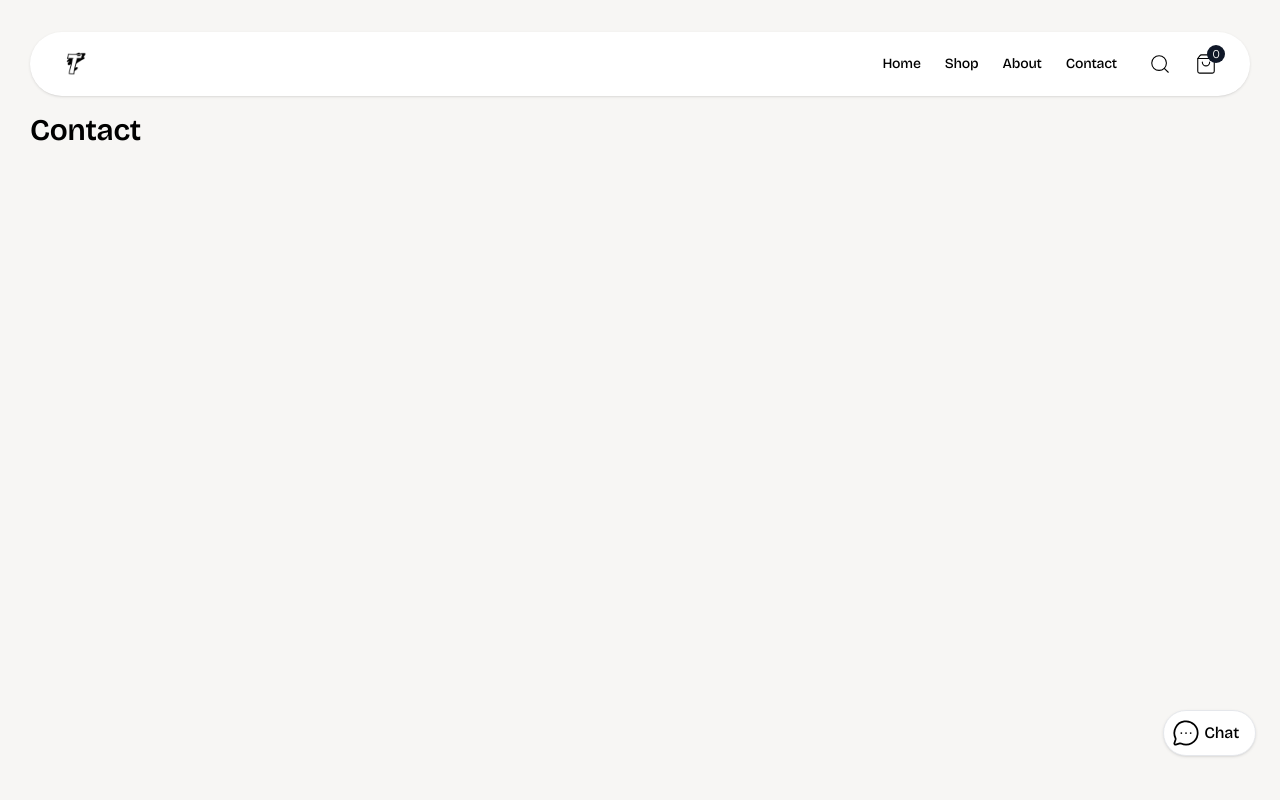
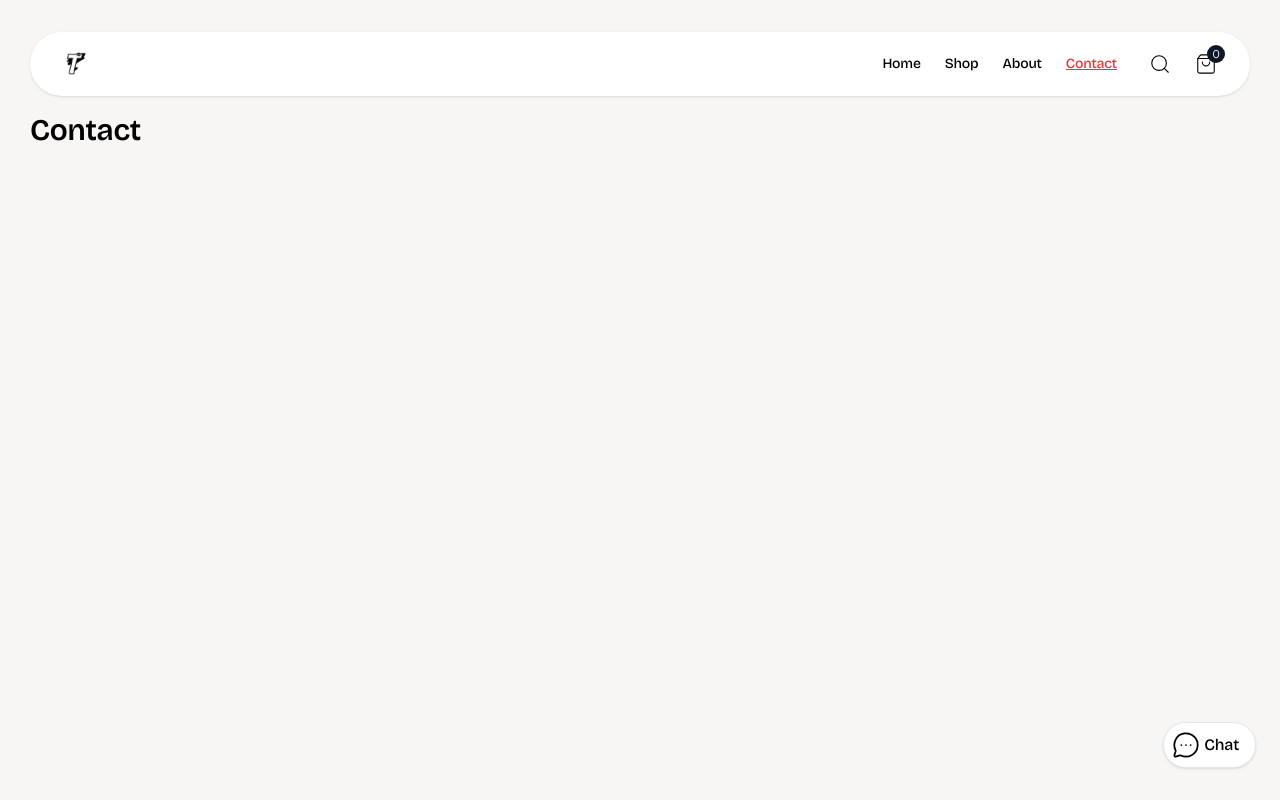
Before and after one commit to deraolisah/tilo, a React (Vite) app: page /contact in a window 1280 px wide. Shown: the top 800 px of the page. Built offline with nearby package versions, Linux system fonts and the light colour scheme.

Commit message:
Modified: NavLink with isActive className

```diff
--- a/src/components/Chatbox.jsx
+++ b/src/components/Chatbox.jsx
@@ -3,7 +3,7 @@ import { useState } from "react";
 
 const ChatIcon = ({ toggleMessage }) => (
   <div
-    className="fixed z-20 bottom-8 md:bottom-11 right-4 md:right-6 bg-white rounded-full p-2 pr-4 shadow border border-gray-200 cursor-pointer flex items-center gap-1 font-medium"
+    className="fixed z-20 bottom-8 right-4 md:right-6 bg-white rounded-full p-2 pr-4 shadow border border-gray-200 cursor-pointer flex items-center gap-1 font-medium"
     onClick={toggleMessage}
   >
     <MessageCircleMore size={28} strokeWidth={1.5} />
@@ -20,11 +20,11 @@ const Chatbox = () => {
   };
 
   return (
-    <div className="fixed top-0 left-0 w-full h-full p-4 md:p-6 md:pb-10 flex items-end justify-end">
+    <div className="">
       {!messageOpen ? (
         <ChatIcon toggleMessage={toggleMessage} />
       ) : (
-        <div className="">
+        <div className="fixed z-20 top-0 left-0 w-full h-full p-4 md:p-6 md:pb-8 flex items-end justify-end">
           <div className="bg-white w-full max-w-sm overflow-y-auto rounded-2xl p-4 z-50 relative">
             <button
               type="button"
--- a/src/components/Navbar.jsx
+++ b/src/components/Navbar.jsx
@@ -1,5 +1,5 @@
 import React, { useState } from 'react';
-import { Link } from 'react-router-dom';
+import { Link, NavLink } from 'react-router-dom';
 import { Menu, Search, ShoppingBag, X } from "lucide-react";
 import Logo from "../assets/logo.png";
 import SearchBar from "./SearchBar.jsx";
@@ -12,7 +12,15 @@ const Navbar = () => {
   const toggleSearchBar = () => {
     setSearchOpen(!searchOpen);
     console.log("Search Button Was Clicked!");
-  }
+  };
+
+
+  const navList = [
+    {link: "Home", href: "/" },
+    {link: "Shop", href: "/shop" },
+    {link: "About", href: "/about" },
+    {link: "Contact", href: "/contact" },
+  ]
 
   return (
     <>
@@ -34,10 +42,11 @@ const Navbar = () => {
             </span>
 
             <ul className='hidden md:flex items-center gap-6 text-sm font-medium'>
-              <li><Link to="/" className='hover:text-gray-600'> Home </Link></li>
-              <li><Link to="/shop" className='hover:text-gray-600'> Shop </Link></li>
-              <li><Link to="/about" className='hover:text-gray-600'> About </Link></li>
-              <li><Link to="/contact" className='hover:text-gray-600'> Contact </Link></li>
+              {navList.map((item, index) => (
+                <li key={index}>
+                  <NavLink to={item.href} end className={({isActive}) =>  `hover:text-gray-600 ${isActive ? "text-red-500 underline hover:text-red-500" : ""}`}> {item.link} </NavLink>
+                </li>
+              ))}
             </ul>
             <button onClick={() => {toggleSearchBar(); setMenuOpen(false);}} type="button" className='cursor-pointer ml-2' title='Search'>
               <Search size={22} strokeWidth={1.2} />
@@ -56,10 +65,19 @@ const Navbar = () => {
 
 
         <ul className={`bg-white w-full flex md:hidden flex-col items-center gap-6 text-sm font-medium rounded-b-3xl -mt-7 p-6 pt-14 transition-all duration-500 overflow-hidden -z-1! relative ${menuOpen ? "opacity-100 translate-y-0 pointer-events-auto" : "opacity-0 -translate-y-10 pointer-events-none"}`}>
-          <li><Link onClick={() => {setMenuOpen(false); scrollTo(0,0); }} to="/"> Home </Link></li>
+          {/* <li><Link onClick={() => {setMenuOpen(false); scrollTo(0,0); }} to="/"> Home </Link></li>
           <li><Link onClick={() => {setMenuOpen(false); scrollTo(0,0); }} to="/shop"> Shop </Link></li>
           <li><Link onClick={() => {setMenuOpen(false); scrollTo(0,0); }} to="/about"> About </Link></li>
-          <li><Link onClick={() => {setMenuOpen(false); scrollTo(0,0); }} to="/contact"> Contact </Link></li>
+          <li><Link onClick={() => {setMenuOpen(false); scrollTo(0,0); }} to="/contact"> Contact </Link></li> */}
+          {navList.map((item, index) => (
+            <li key={index}>
+              <NavLink
+                onClick={() => {setMenuOpen(false); scrollTo(0,0); }}
+                to={item.href}
+                end
+                className={({isActive}) =>  `hover:text-gray-600 ${isActive ? "text-red-500 underline hover:text-red-500" : ""}`}> {item.link} </NavLink>
+            </li>
+          ))}
         </ul>
       </nav>
 
```
